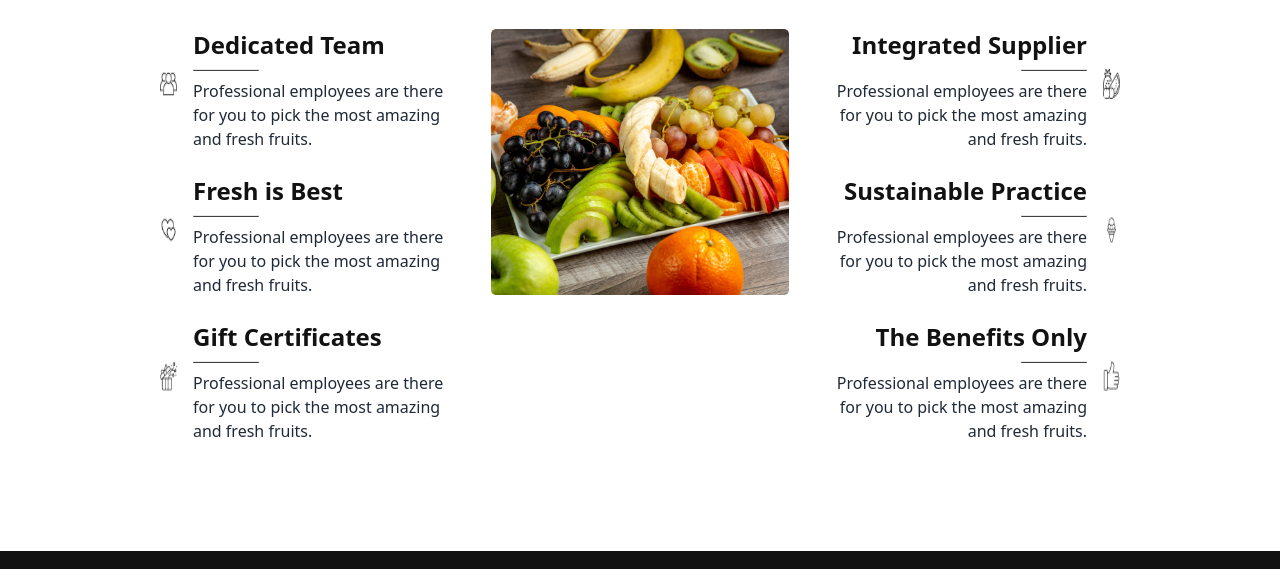
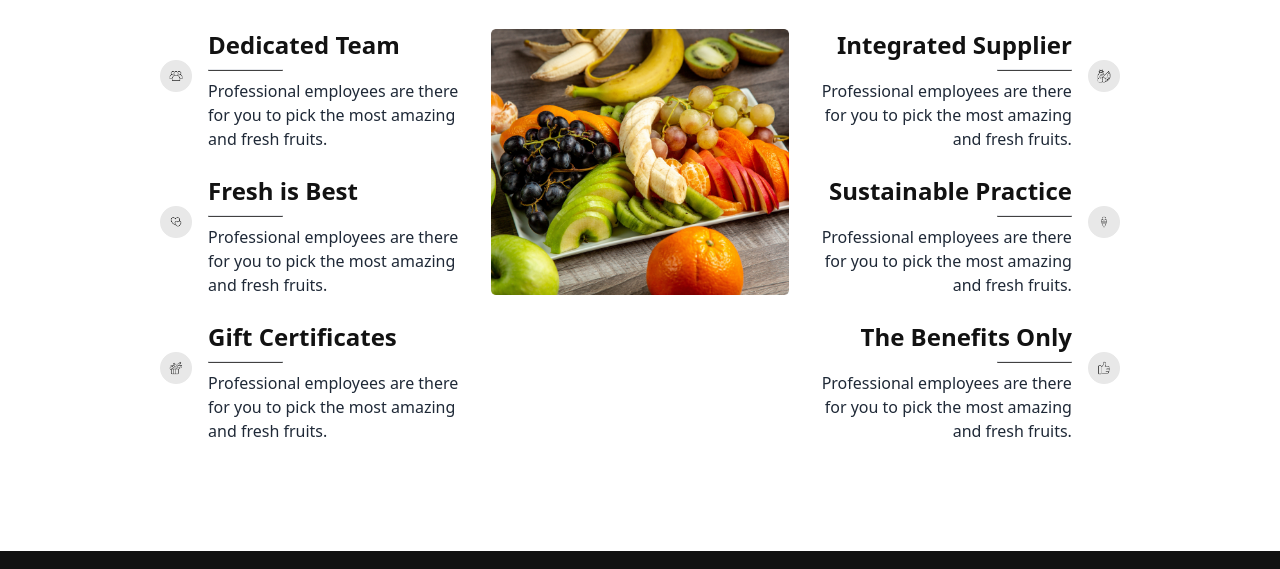
Before and after one commit to sovonbd/fruit-brust, a plain HTML site: page index.html in a window 1280 px wide. Shown: the part 2731-3300 px from the top of the page. Drawn offline with nearby package versions, Linux system fonts and the light colour scheme.

Commit message:
edited why choose us section

```diff
--- a/index.html
+++ b/index.html
@@ -1106,8 +1106,8 @@
             >
               <div class="">
                 <img
-                  class="relative w-[40px] h-[30px] border-3 border-gray-500 rounded lg:-mt-6"
-                  src="./images/group 1.png"
+                  class="relative w-20 border-3 border-gray-500 rounded lg:-mt-9"
+                  src="./images/Group 46 (1).png"
                   alt=""
                 />
               </div>
@@ -1117,7 +1117,7 @@
                 <h4 class="text-2xl font-bold text-[#121212]">
                   Dedicated Team
                 </h4>
-                <hr class="w-[25%] h-[2px] bg-[#121212CC] rounded my-2" />
+                <hr class="w-[30%] h-[2px] bg-[#121212CC] rounded my-2" />
                 <p class="mb-3 font-medium max-w-[70%] lg:max-w-[100%]">
                   Professional employees are there for you to pick the most
                   amazing and fresh fruits.
@@ -1129,8 +1129,8 @@
             >
               <div class="relative">
                 <img
-                  class="relative w-[40px] h-[30px] border-3 border-gray-500 rounded lg:-mt-6"
-                  src="./images/love 1.png"
+                  class="relative w-20 border-3 border-gray-500 rounded lg:-mt-9"
+                  src="./images/Group 46.png"
                   alt=""
                 />
               </div>
@@ -1138,7 +1138,7 @@
                 class="flex flex-col items-center lg:items-start text-center lg:text-left"
               >
                 <h4 class="text-2xl font-bold text-[#121212]">Fresh is Best</h4>
-                <hr class="w-[25%] h-[2px] bg-[#121212CC] rounded my-2" />
+                <hr class="w-[30%] h-[2px] bg-[#121212CC] rounded my-2" />
                 <p class="mb-3 font-medium max-w-[70%] lg:max-w-[100%]">
                   Professional employees are there for you to pick the most
                   amazing and fresh fruits.
@@ -1150,8 +1150,8 @@
             >
               <div class="relative">
                 <img
-                  class="relative w-[40px] h-[30px] border-3 border-gray-500 rounded lg:-mt-6"
-                  src="./images/gift-box 1.png"
+                  class="relative w-20 border-3 border-gray-500 rounded lg:-mt-9"
+                  src="./images/Group 46 (3).png"
                   alt=""
                 />
               </div>
@@ -1161,7 +1161,7 @@
                 <h4 class="text-2xl font-bold text-[#121212]">
                   Gift Certificates
                 </h4>
-                <hr class="w-[25%] h-[2px] bg-[#121212CC] rounded my-2" />
+                <hr class="w-[30%] h-[2px] bg-[#121212CC] rounded my-2" />
                 <p class="mb-3 font-medium max-w-[70%] lg:max-w-[100%]">
                   Professional employees are there for you to pick the most
                   amazing and fresh fruits.
@@ -1182,8 +1182,8 @@
             >
               <div class="relative">
                 <img
-                  class="relative w-[40px] h-[30px] border-3 border-gray-500 rounded lg:-mt-6"
-                  src="./images/fruit 1.png"
+                  class="relative w-20 border-3 border-gray-500 rounded lg:-mt-9"
+                  src="./images/Group 46 (4).png"
                   alt=""
                 />
               </div>
@@ -1193,7 +1193,7 @@
                 <h4 class="text-2xl font-bold text-[#121212]">
                   Integrated Supplier
                 </h4>
-                <hr class="w-[25%] h-[2px] bg-[#121212CC] rounded my-2" />
+                <hr class="w-[30%] h-[2px] bg-[#121212CC] rounded my-2" />
                 <p class="mb-3 font-medium max-w-[70%] lg:max-w-[100%]">
                   Professional employees are there for you to pick the most
                   amazing and fresh fruits.
@@ -1205,8 +1205,8 @@
             >
               <div class="relative">
                 <img
-                  class="relative w-[40px] h-[30px] border-3 border-gray-500 rounded lg:-mt-6"
-                  src="./images/ice-cream 1.png"
+                  class="relative w-20 border-3 border-gray-500 rounded lg:-mt-9"
+                  src="./images/Group 46 (5).png"
                   alt=""
                 />
               </div>
@@ -1216,7 +1216,7 @@
                 <h4 class="text-2xl font-bold text-[#121212]">
                   Sustainable Practice
                 </h4>
-                <hr class="w-[25%] h-[2px] bg-[#121212CC] rounded my-2" />
+                <hr class="w-[30%] h-[2px] bg-[#121212CC] rounded my-2" />
                 <p class="mb-3 font-medium max-w-[70%] lg:max-w-[100%]">
                   Professional employees are there for you to pick the most
                   amazing and fresh fruits.
@@ -1228,8 +1228,8 @@
             >
               <div class="relative">
                 <img
-                  class="relative w-[40px] h-[30px] lg:-mt-6"
-                  src="./images/like 1.png"
+                  class="relative w-20 lg:-mt-9"
+                  src="./images/Group 46 (6).png"
                   alt=""
                 />
               </div>
@@ -1239,7 +1239,7 @@
                 <h4 class="text-2xl font-bold text-[#121212]">
                   The Benefits Only
                 </h4>
-                <hr class="w-[25%] h-[2px] bg-[#121212CC] rounded my-2" />
+                <hr class="w-[30%] h-[2px] bg-[#121212CC] rounded my-2" />
                 <p class="mb-3 font-medium max-w-[70%] lg:max-w-[100%]">
                   Professional employees are there for you to pick the most
                   amazing and fresh fruits.
```
Also changed, not shown: images/Ellipse 2.png (deleted), images/Frame.png (deleted), images/Group 46 (1).png (added), images/Group 46 (3).png (added), images/Group 46 (4).png (added), images/Group 46 (5).png (added), images/Group 46 (6).png (added), images/Group 46.png (added), images/fruit 1.png (deleted), images/gift-box 1.png (deleted), images/group 1.png (deleted), images/group.png (deleted), images/ice-cream 1.png (deleted), images/like 1.png (deleted), 1 more files.
